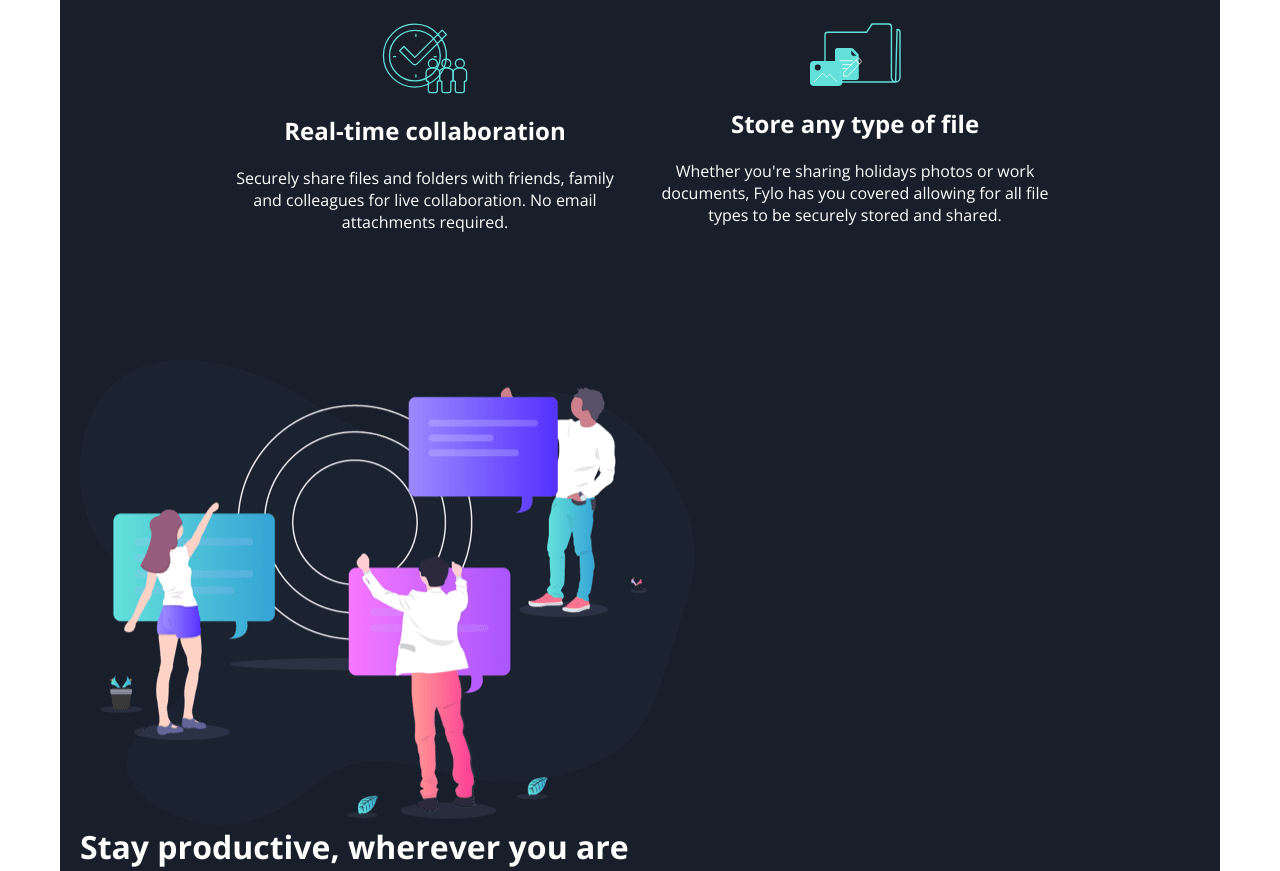
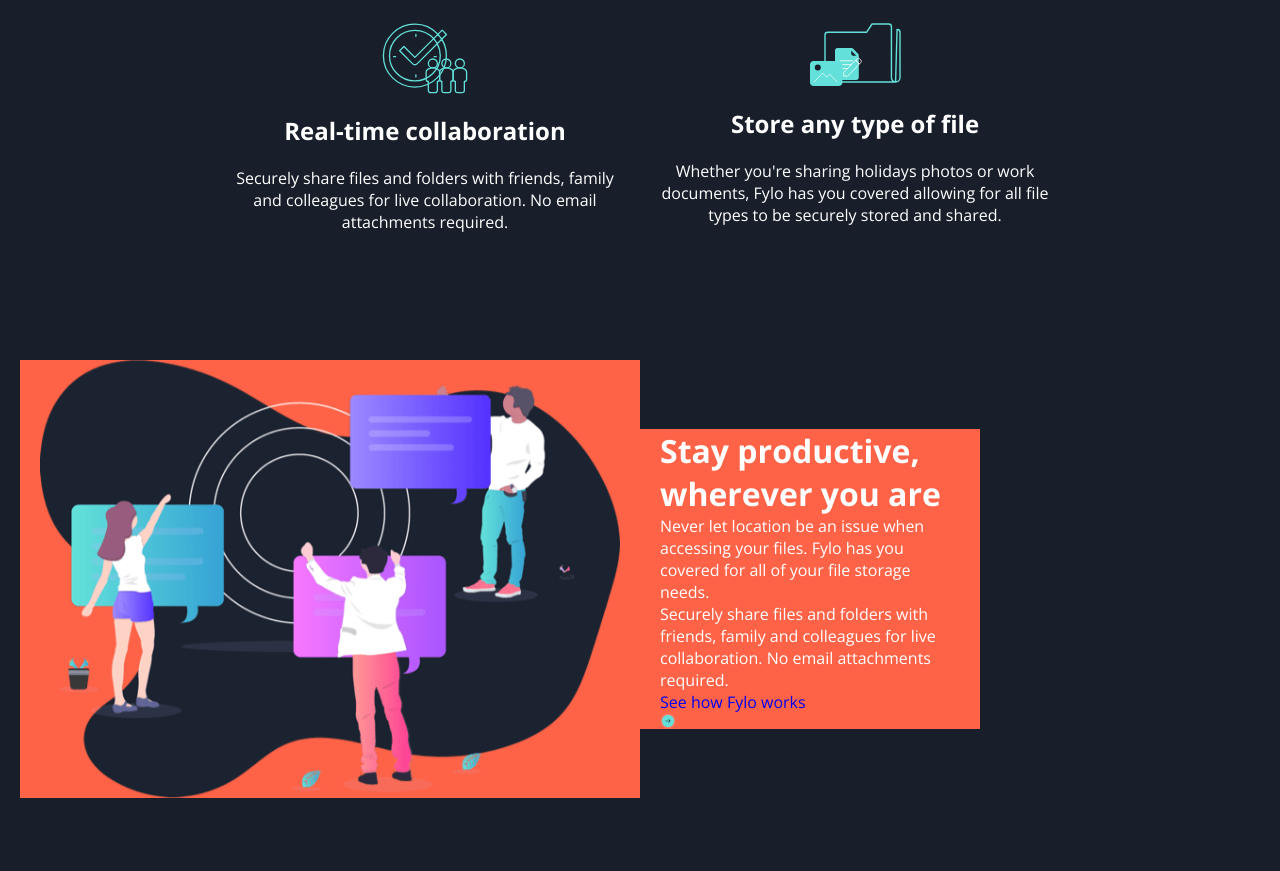
Before and after one commit to Lucas-Vitorino/fylo-dark-theme-landing-page-master, a plain HTML site: page index.html in a window 1280 px wide. Shown: the part 1433-2304 px from the top of the page. Drawn offline with nearby package versions, Linux system fonts and the light colour scheme.

Commit message:
atualization

```diff
--- a/css/style.css
+++ b/css/style.css
@@ -172,7 +172,20 @@ body {
 	background:#181F2A;
 	margin: 0 auto;
 	padding: 90px 20px;
+	grid-template-columns: 1fr 1fr;
+	align-items: center;
 }
+
+.div-3 .item-div {
+	padding: 0px 20px;
+	background: tomato;
+}
+
+.div-3 .info-div-3 {
+	width: 300px;
+}
+
+
 
 
 
--- a/index.html
+++ b/index.html
@@ -23,7 +23,6 @@
           </ul>
         </nav>
       </header>
-      <div class="sub-content">
       <div class="content">
 
             <div class="div-1">
@@ -67,16 +66,15 @@
             </div>
 
             <div class="div-3 back-color">
-              <div class="div-3-img">
+              <div class="item-div img-div-3">
                 <img src="images/illustration-stay-productive.png">
               </div>
-              <div>
+              <div class="item-div info-div-3">
                 <h1>Stay productive, wherever you are</h1>
                 <p>Never let location be an issue when accessing your files. Fylo has you covered for all of your file storage needs.</p>
                 <p>Securely share files and folders with friends, family and colleagues for live collaboration. No email attachments required.</p>
                 <a href="/">See how Fylo works <img src="images/icon-arrow.svg"></a>
               </div>
-
             </div>
 
 
@@ -121,9 +119,7 @@
               It only takes a minute to sign up and our free starter tier is extremely generous. If you have any questions, our support team would be happy to help you.
               Get Started For Free
             </form>
-
       </div>
-    </div>
 
 
 
```
